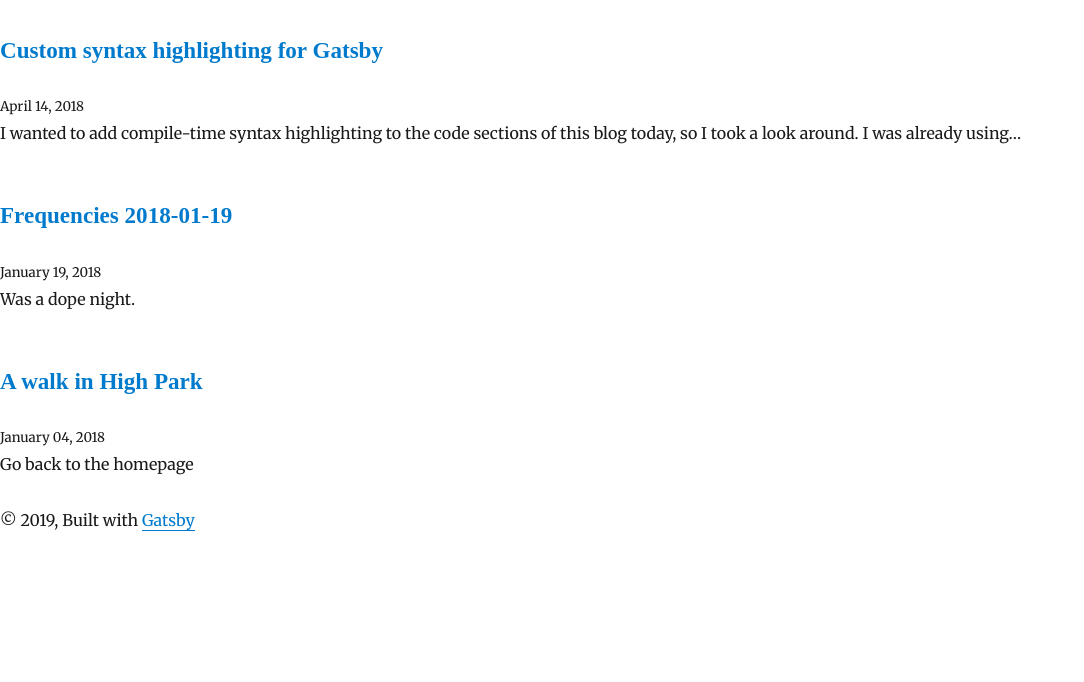
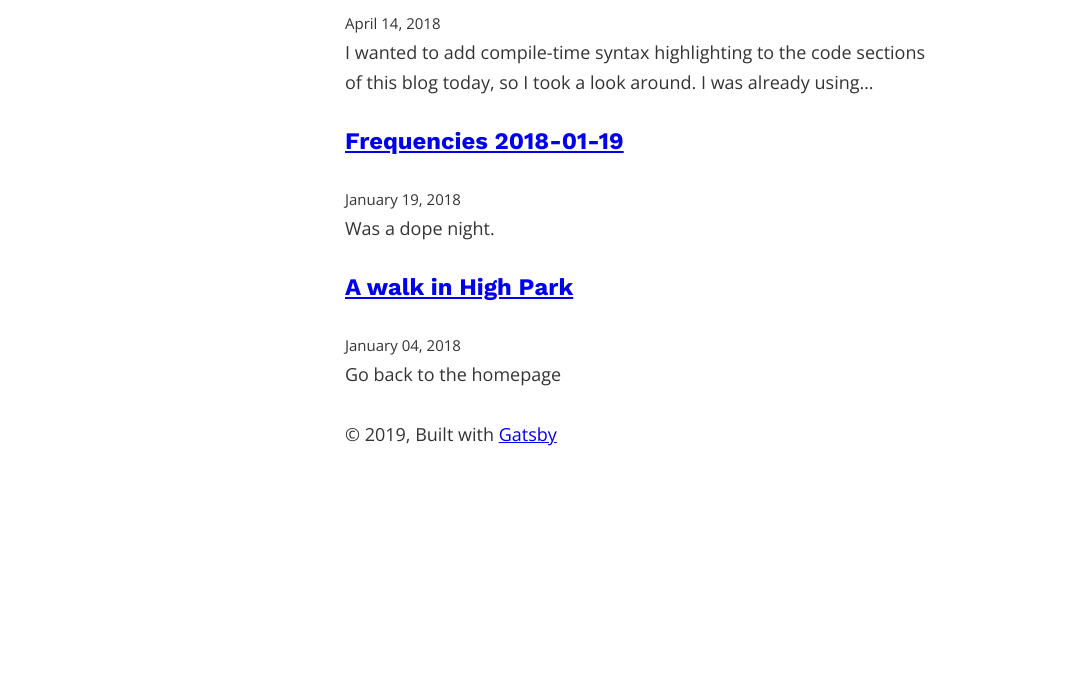
Before and after one commit to perrupa/cmarlow, a Gatsby site: page / in a window 1280 px wide. Shown: the part 118-800 px from the top of the page, without its empty margins (0-1084 px from the left). Built offline with nearby package versions, Linux system fonts and the light colour scheme; Gatsby itself is replaced by a stand-in of ours; some packages are replaced by stand-ins of ours.

Commit message:
Start of install and refactor

```diff
--- a/gatsby-config.js
+++ b/gatsby-config.js
@@ -26,13 +26,19 @@ module.exports = {
       },
     },
     {
+      resolve: `gatsby-remark-images`,
+      options: {
+        maxWidth: 1080,
+      },
+    },
+    {
       resolve: `gatsby-transformer-remark`,
       options: {
         plugins: [
           {
             resolve: `gatsby-remark-images`,
             options: {
-              maxWidth: 590,
+              maxWidth: 1080,
             },
           },
           {
--- /dev/null
+++ b/src/components/container.js
@@ -0,0 +1,14 @@
+import React from "react"
+
+export const Container = ({ children }) => {
+  return (
+    <section
+      style={{
+        maxWidth: "590px",
+        margin: "auto",
+      }}
+    >
+      {children}
+    </section>
+  )
+}
--- a/src/components/header.js
+++ b/src/components/header.js
@@ -1,8 +1,8 @@
-import React, { h1, h3 } from "react"
+import React from "react"
 import { Link } from "gatsby"
 
 const TitleElement = ({ root, children }) =>
-  root ? <h1>{children}</h1> : <h3>{children}</h3>
+  root ? <h1>{children}</h1> : <h2>{children}</h2>
 
 export const Header = ({ root = false, title }) => {
   return (
--- a/src/components/layout.js
+++ b/src/components/layout.js
@@ -2,14 +2,13 @@ import React from "react"
 import { GoogleFont } from "react-typography"
 
 import { Header } from "./header"
+import { Container } from "./container"
 import typography from "utils/typography"
 
-class Layout extends React.Component {
-  render() {
-    const { location, title, children } = this.props
+const Layout = ({ location, title, children }) => {
   const rootPath = `${__PATH_PREFIX__}/`
   return (
-      <div>
+    <Container>
       <header>
         <GoogleFont typography={typography} />
         <Header title={title} root={location.pathname === rootPath} />
@@ -22,9 +21,8 @@ class Layout extends React.Component {
         {` `}
         <a href="https://www.gatsbyjs.org">Gatsby</a>
       </footer>
-      </div>
+    </Container>
   )
-  }
 }
 
 export default Layout
--- a/src/utils/typography.js
+++ b/src/utils/typography.js
@@ -1,19 +1,13 @@
 import Typography from "typography"
-import Wordpress2016 from "typography-theme-wordpress-2016"
 
-Wordpress2016.overrideThemeStyles = () => {
-  return {
-    "a.gatsby-resp-image-link": {
-      boxShadow: `none`,
-    },
-  }
-}
-
-delete Wordpress2016.googleFonts
+const googleFonts = ["Work Sans", "Open Sans", "Roboto"]
 
 const typography = new Typography({
-  ...Wordpress2016,
-  headerFontFamily: ["Roboto Sans"],
+  baseFontSize: "18px",
+  baseLineHeight: 1.666,
+  googleFonts: googleFonts.map(name => ({ name, styles: ["400", "700"] })),
+  headerFontFamily: ["Work Sans"],
+  bodyFontFamily: ["Open Sans"],
 })
 
 // Hot reload typography in development.
```
Lines whose indentation alone changed are shown as unchanged.
